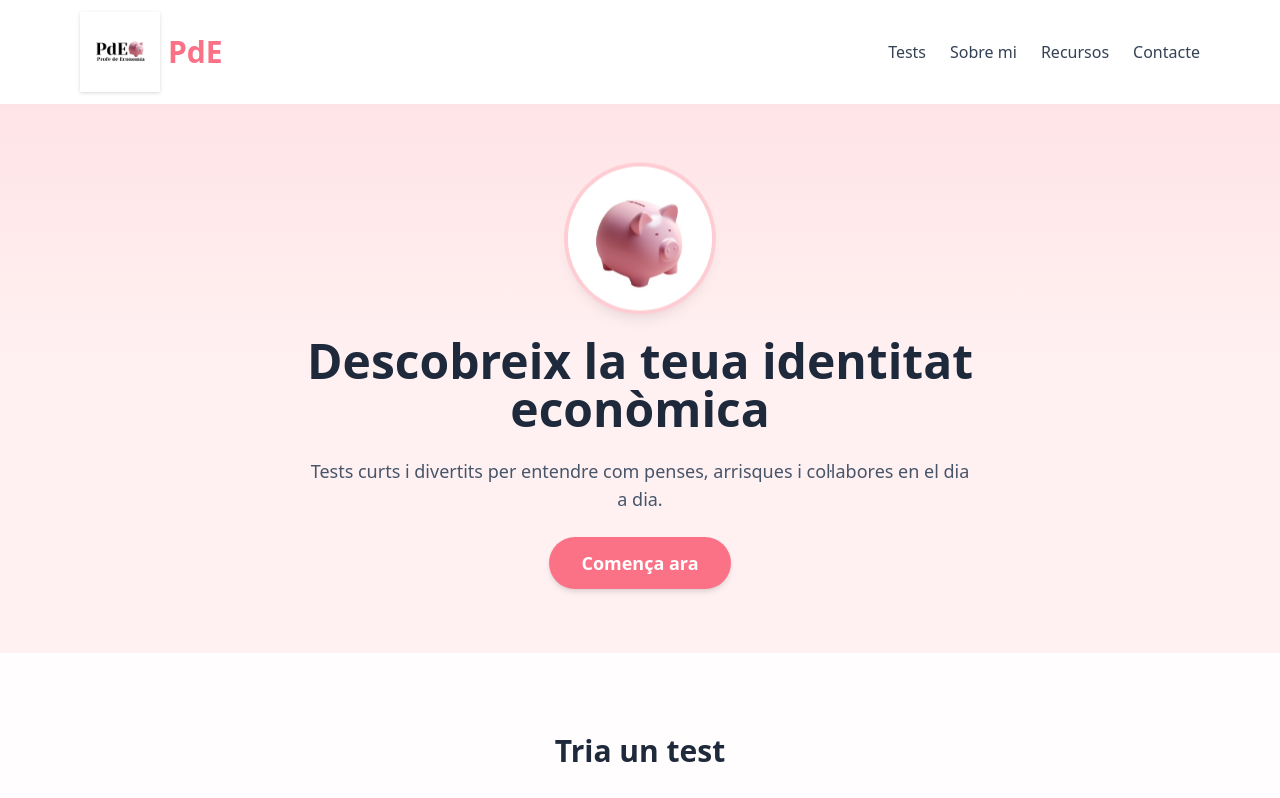
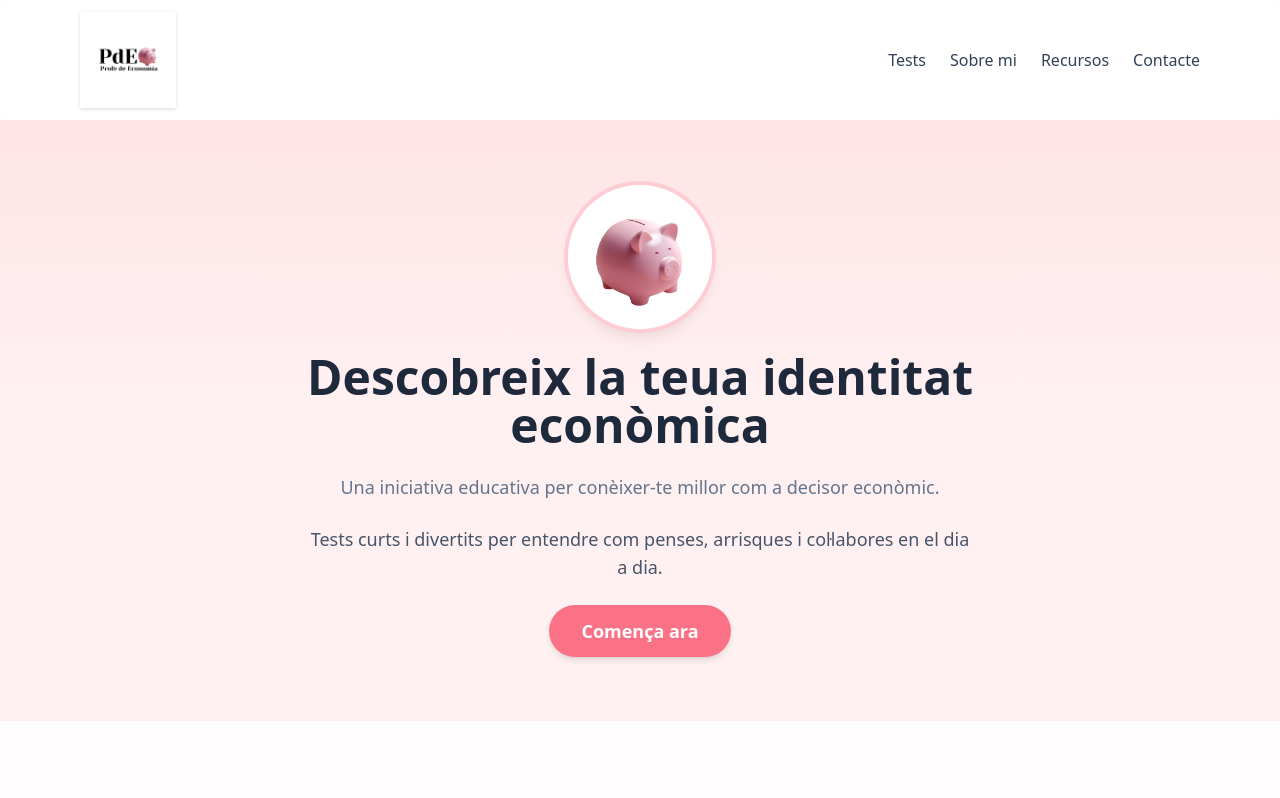
Before and after one commit to skinnydkd/paues, a plain HTML site: page index.html in a window 1280 px wide. Shown: the top 798 px of the page. Drawn offline with nearby package versions, Linux system fonts and the light colour scheme.

Commit message:
index.html

```diff
--- a/index.html
+++ b/index.html
@@ -1,8 +1,8 @@
 <!DOCTYPE html>
 <html lang="ca">
 <head>
-  <meta charset="UTF-8">
-  <meta name="viewport" content="width=device-width, initial-scale=1.0">
+  <meta charset="UTF-8" />
+  <meta name="viewport" content="width=device-width, initial-scale=1.0"/>
   <title>PdE · Profe d’Economia</title>
   <script src="https://cdn.tailwindcss.com"></script>
   <style>
@@ -12,8 +12,11 @@
     body { background:var(--rose-50); }
     @keyframes fade-up{0%{opacity:0;transform:translateY(24px);}100%{opacity:1;transform:translateY(0);}}
     @keyframes bounce-slow{0%,100%{transform:translateY(0);}50%{transform:translateY(-6px);}}
+    @keyframes zoom-in{0%{transform:scale(0.8);opacity:0;}100%{transform:scale(1);opacity:1;}}
     .animate-fade-up{animation:fade-up .6s ease-out forwards;}
     .animate-bounce-slow{animation:bounce-slow 3s infinite;}
+    .animate-zoom-in{animation:zoom-in .6s ease-out forwards;}
+    .group:hover { background-color: var(--rose-100); }
   </style>
 </head>
 <body class="min-h-screen flex flex-col font-sans text-slate-800">
@@ -21,8 +24,7 @@
   <nav class="sticky top-0 bg-white/70 backdrop-blur border-b border-rose-200/60 z-10">
     <div class="max-w-6xl mx-auto flex items-center justify-between px-4 py-3">
       <a href="index.html" class="flex items-center gap-2 text-rose-400">
-        <img src="logo.png" alt="Logo PdE" class="h-20 w-auto drop-shadow" />
-        <span class="hidden sm:inline text-3xl font-extrabold">PdE</span>
+<img src="logo.png" alt="Logo PdE" class="h-24 w-auto drop-shadow" />
       </a>
       <button id="toggle" class="sm:hidden outline-none">
         <svg class="w-8 h-8 text-rose-400" fill="none" stroke="currentColor" stroke-width="2" viewBox="0 0 24 24"><path stroke-linecap="round" stroke-linejoin="round" d="M4 6h16M4 12h16M4 18h16"/></svg>
@@ -39,12 +41,13 @@
   <!-- Hero -->
   <header class="flex-1 flex items-center justify-center text-center py-16 px-4 bg-gradient-to-b from-rose-100 via-rose-50 to-rose-50">
     <div class="max-w-2xl space-y-6">
-      <div class="mx-auto w-28 h-28 sm:w-36 sm:h-36 rounded-full overflow-hidden animate-bounce-slow shadow-lg ring-4 ring-rose-200">
+      <div class="mx-auto w-28 h-28 sm:w-36 sm:h-36 rounded-full overflow-hidden animate-zoom-in shadow-lg ring-4 ring-rose-200">
         <img src="piggy.png" alt="Guardiola" class="w-full h-full object-contain"/>
       </div>
-      <h1 class="text-4xl sm:text-5xl font-extrabold leading-tight">Descobreix la teua identitat econòmica</h1>
-      <p class="text-lg text-slate-600">Tests curts i divertits per entendre com penses, arrisques i col·labores en el dia a dia.</p>
-      <a href="#tests" class="inline-block bg-rose-400 text-white rounded-full px-8 py-3 text-lg font-semibold shadow-md transition hover:shadow-lg active:scale-95">Comença ara</a>
+      <h1 class="text-4xl sm:text-5xl font-extrabold leading-tight animate-fade-up">Descobreix la teua identitat econòmica</h1>
+      <p class="text-md sm:text-lg text-slate-500 animate-fade-up">Una iniciativa educativa per conèixer-te millor com a decisor econòmic.</p>
+      <p class="text-lg text-slate-600 animate-fade-up">Tests curts i divertits per entendre com penses, arrisques i col·labores en el dia a dia.</p>
+      <a href="#tests" class="inline-block bg-rose-400 text-white rounded-full px-8 py-3 text-lg font-semibold shadow-md transition hover:shadow-lg active:scale-95 animate-fade-up">Comença ara</a>
     </div>
   </header>
 
```
